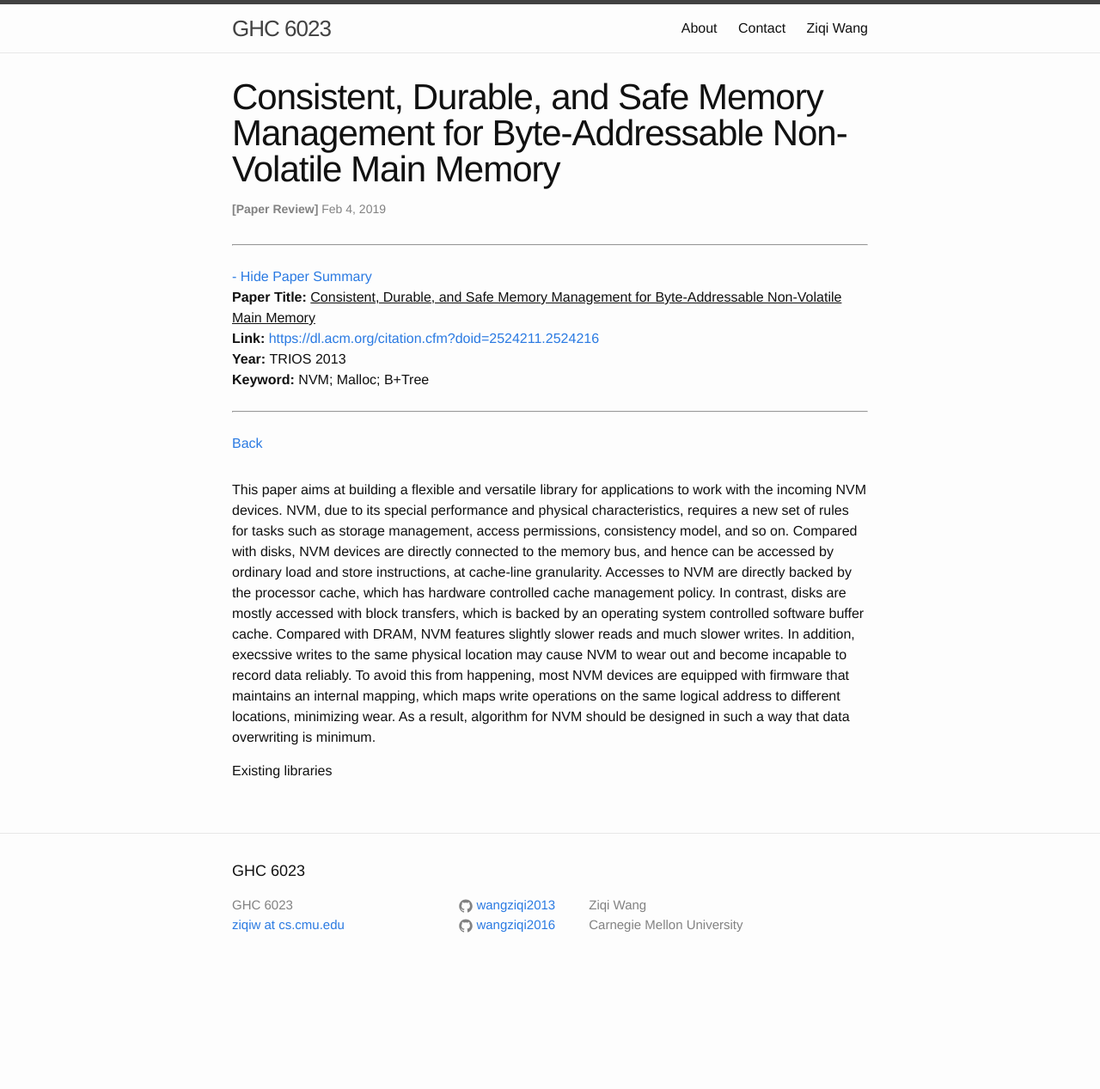
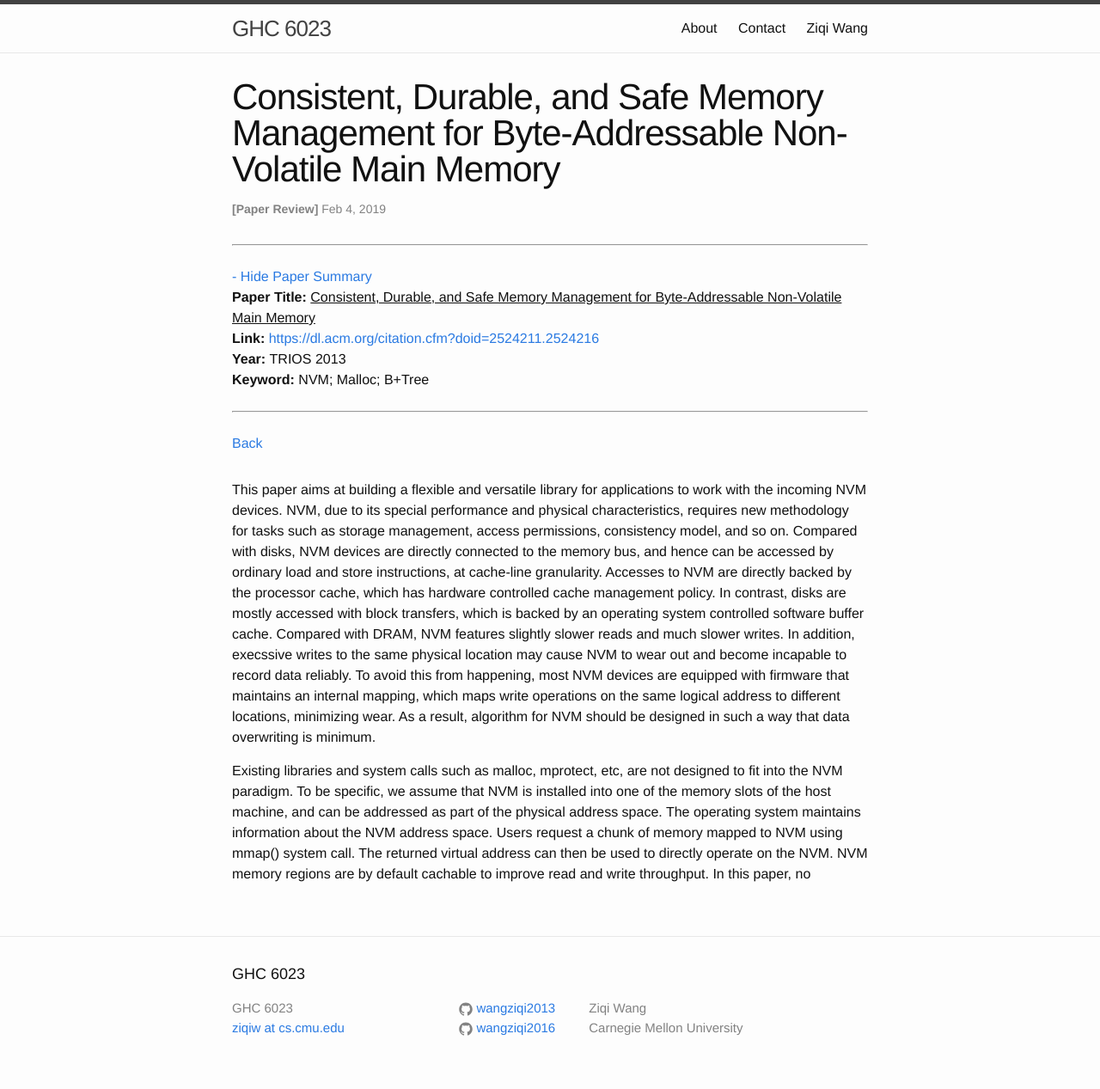
Before and after one commit to wangziqi2013/wangziqi2013.github.io, a Jekyll site: the page built from _posts/2019-02-04-consistent-durable-and-safe.markdown, in a window 1280 px wide. Shown: the whole page at 86% size. Built offline with Jekyll 4.4.1, drawn with Linux system fonts in a browser that asks for light colours; before the commit the page ends 1147 px from its top, so only the background shows below that.

Commit message:
Adding NVM paradigm

```diff
--- a/_posts/2019-02-04-consistent-durable-and-safe.markdown
+++ b/_posts/2019-02-04-consistent-durable-and-safe.markdown
@@ -14,7 +14,7 @@ version_mgmt:
 ---
 
 This paper aims at building a flexible and versatile library for applications to work with the incoming NVM devices.
-NVM, due to its special performance and physical characteristics, requires a new set of rules for tasks such as
+NVM, due to its special performance and physical characteristics, requires new methodology for tasks such as
 storage management, access permissions, consistency model, and so on. Compared with disks, NVM devices are directly
 connected to the memory bus, and hence can be accessed by ordinary load and store instructions, at cache-line granularity.
 Accesses to NVM are directly backed by the processor cache, which has hardware controlled cache management policy.
@@ -25,4 +25,9 @@ To avoid this from happening, most NVM devices are equipped with firmware that m
 write operations on the same logical address to different locations, minimizing wear. As a result, algorithm for NVM
 should be designed in such a way that data overwriting is minimum.
 
-Existing libraries
+Existing libraries and system calls such as malloc, mprotect, etc, are not designed to fit into the NVM paradigm. To
+be specific, we assume that NVM is installed into one of the memory slots of the host machine, and can be addressed
+as part of the physical address space. The operating system maintains information about the NVM address space. Users
+request a chunk of memory mapped to NVM using mmap() system call. The returned virtual address can then be used to
+directly operate on the NVM. NVM memory regions are by default cachable to improve read and write throughput. In this
+paper, no
```
